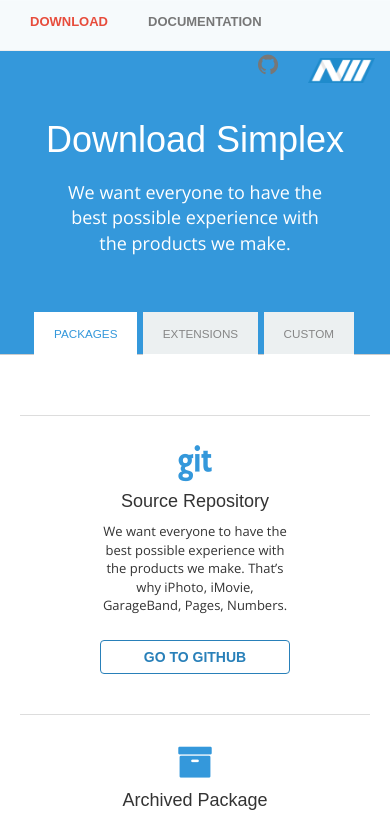
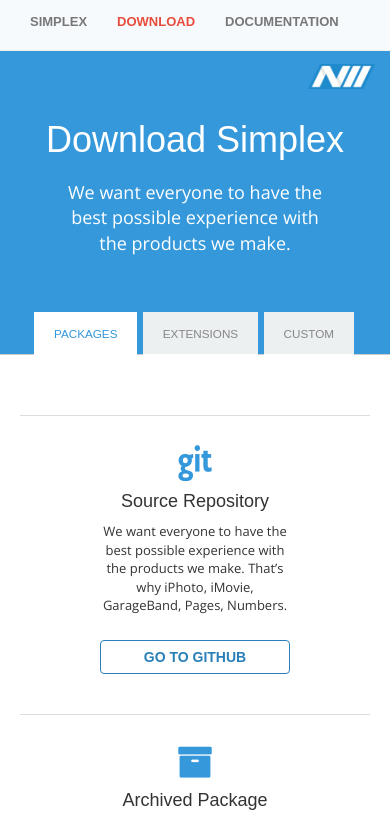
Before and after one commit to strackovski/simplex-www, a plain HTML site: page download.html in a window 390 px wide. Shown: the top 818 px of the page. Drawn offline with nearby package versions, Linux system fonts and the light colour scheme; a web font is replaced by a local one.

Commit message:
Add brand to navigation, more padding for tab panel.

```diff
--- a/assets/scripts/main.js
+++ b/assets/scripts/main.js
@@ -22,5 +22,5 @@
 
 $(document).ready(function(){
     $('body').removeClass('nojs');
-    $('.landing').css('height', $(window).height() - 100);
+    $('.landing .jumbotron').css('margin-top', $(window).height() / 2 -  $('.landing .jumbotron').height());
 });
--- a/assets/styles/main.css
+++ b/assets/styles/main.css
@@ -75,15 +75,6 @@
 .navbar-nav > li, .navbar-nav { float: left !important; }
 .navbar-nav.navbar-right:last-child { margin-right: -15px !important; }
 .navbar-right { float: right!important; }
-.navbar-nav li .navbar-brand { padding:8px !important; }
-
-.navbar-nav li .navbar-brand img {
-    width: 40px;
-    margin-top: 0;
-    padding:3px;
-}
-
-.navbar-inverse .navbar-nav > li { margin: 0 10px; }
 .navbar-inverse .navbar-nav > li:first-child { margin-left: 0; }
 .navbar-inverse .navbar-nav.navbar-right > li { margin-left: 0; margin-right: 0; }
 .navbar-inverse .navbar-nav > li:last-child { margin: 0; }
@@ -121,6 +112,7 @@
 }
 
 .navbar-inverse .navbar-nav > li > a:hover .arrow-down { border-top: 10px solid #455378; }
+.navbar-inverse .navbar-nav > li > a.navbar-brand { font-size: 13px; }
 .navbar-inverse .navbar-nav > li > a.navbar-brand:hover { background: none; }
 .icon{ margin-right: 0; font-size: 1.8em; }
 
@@ -135,6 +127,10 @@
     border-right: 8px solid transparent;
     border-top: 10px solid #fff;
     transition: all .3s;
+}
+
+.navbar > .container .navbar-brand, .navbar > .container-fluid .navbar-brand {
+    margin-left: 0;
 }
 
 .navbar-inverse .navbar-nav > li.active > a .arrow-down { border-top: 10px solid #455378; }
@@ -383,7 +379,7 @@
 }
 
 .tab-pane {
-    padding: 40px 20px 20px 20px;
+    padding: 40px 20px 40px 20px;
     background: #fff;
 }
 
@@ -506,6 +502,10 @@
     .page00 .jumbotron p {
         padding: 0 40px;
     }
+
+    .tab-pane {
+        padding: 40px 20px 60px 20px;
+    }
 }
 
 @media screen and (max-width: 767px) {
--- a/download.html
+++ b/download.html
@@ -16,12 +16,14 @@
     <nav class="navbar navbar-default navbar-inverse navbar-fixed-top" role="navigation">
         <div class="container">
             <ul class="nav navbar-nav navbar-left">
+                <li>
+                    <a class="navbar-brand" href="index.html" title="Home">SIMPLEX</a>
+                </li>
                 <li class="active"><a href="download.html" title="Download">Download</a></li>
                 <li><a href="documentation.html" title="Download">Documentation</a></li>
             </ul>
             <div class="collapse navbar-collapse" id="bs-example-navbar-collapse-1">
                 <ul class="nav navbar-nav navbar-right">
-                    <li><a href="#" title="Documentation"><i class="fa fa-github icon"></i></a></li>
                     <li><a href="http://www.nv3.si" class="brand-logo" title="See more at NV3"><img src="assets/images/nv3_logo_inv_blue.png" alt="NV3"/></a></li>
                 </ul>
             </div>
```
Also changed, not shown: documentation.html (+3 -1 lines).
